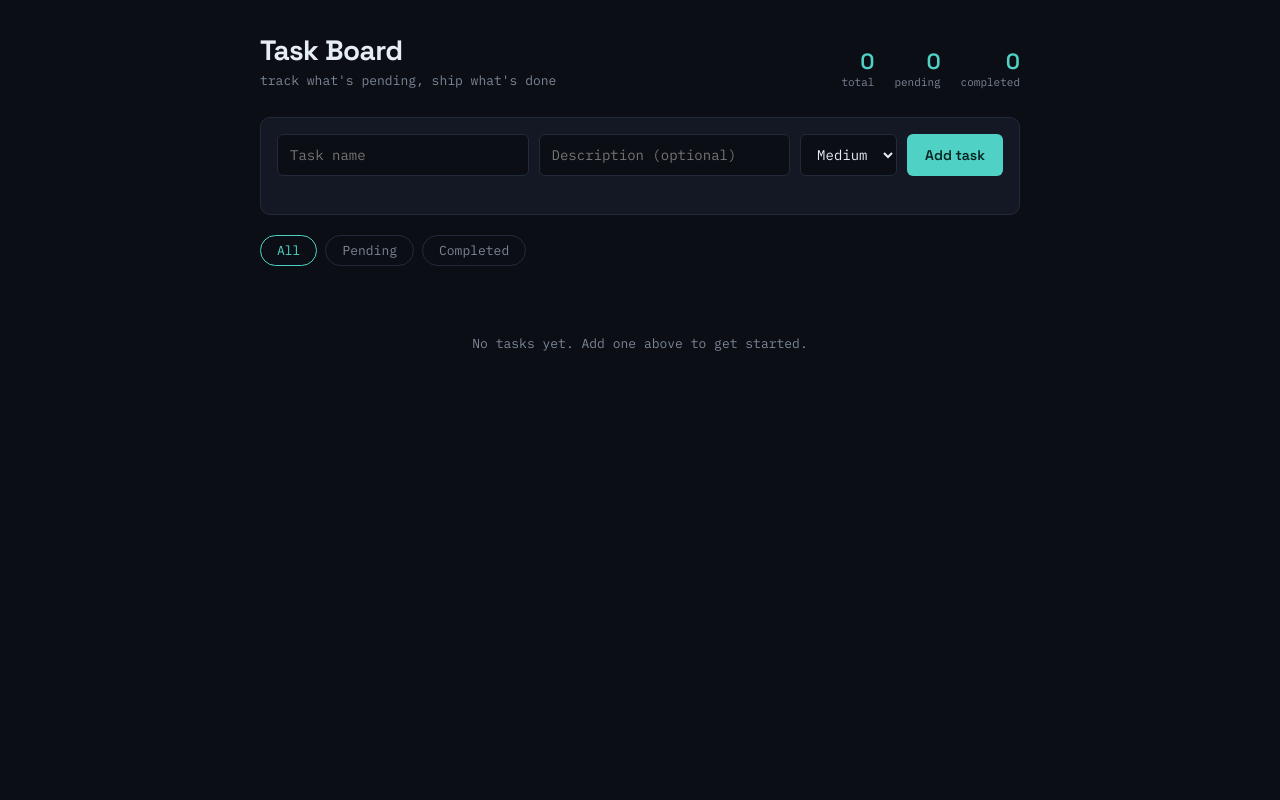
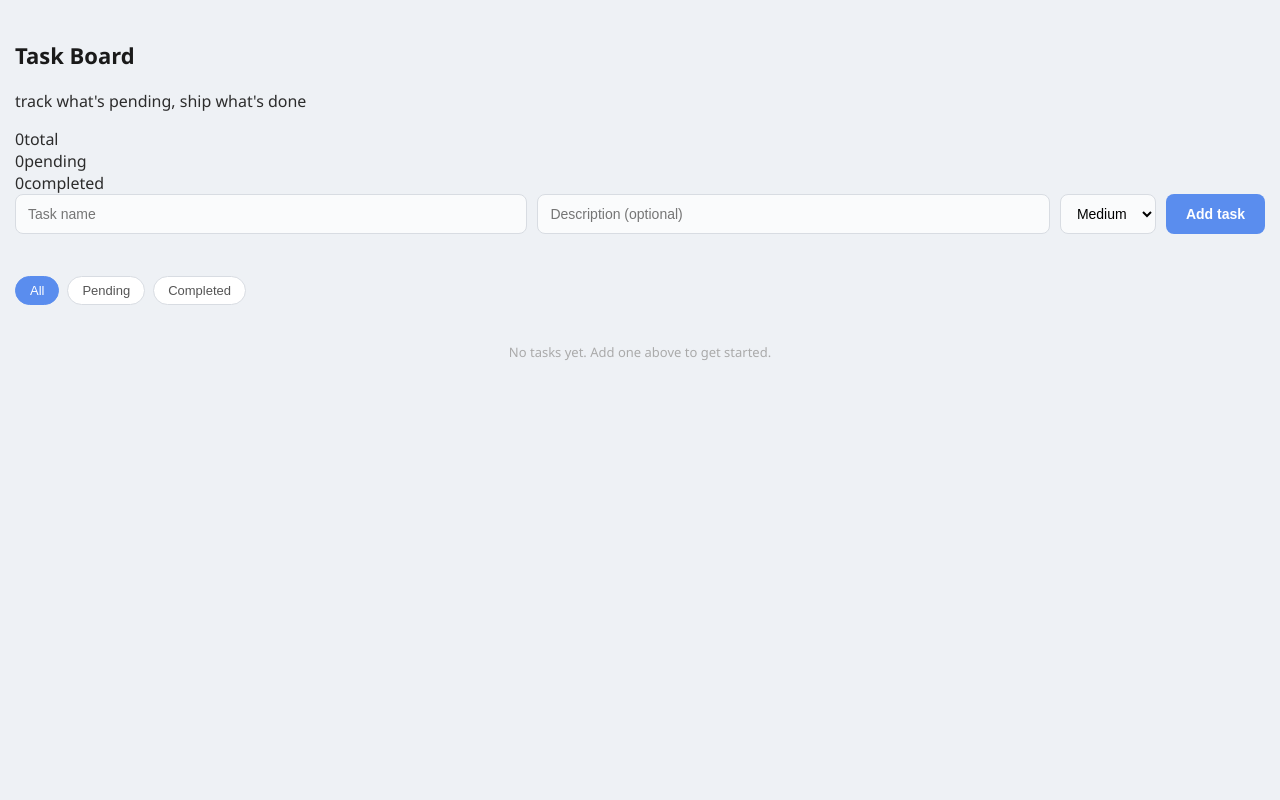
Before and after one commit to Atman-V/To-Do-app, a Flask app: page / in a window 1280 px wide. Run offline with Flask 3, Linux system fonts and the light colour scheme; data that the repository does not hold is empty.

Commit message:
Polish UI styling with rounded corners and shadows

```diff
--- a/static/style.css
+++ b/static/style.css
@@ -1,263 +1,179 @@
-:root {
-  --bg: #0B0E14;
-  --panel: #131824;
-  --panel-border: #232B3A;
-  --text: #E6EDF3;
-  --muted: #7C8798;
-  --accent: #4FD1C5;
-  --low: #6FCF97;
-  --medium: #F2B33D;
-  --high: #FF6B6B;
+* {
+  box-sizing: border-box;
 }
 
-* { box-sizing: border-box; }
-
 body {
+  font-family: 'Segoe UI', Arial, sans-serif;
+  background: #eef1f5;
   margin: 0;
-  background: var(--bg);
-  color: var(--text);
-  font-family: 'IBM Plex Mono', monospace;
-  min-height: 100vh;
-  padding: 32px 20px 80px;
+  padding: 40px 15px;
+  color: #2c2c2c;
 }
 
-.board {
-  max-width: 760px;
+.container {
+  max-width: 520px;
   margin: 0 auto;
+  background: #ffffff;
+  padding: 28px 26px;
+  border-radius: 12px;
+  box-shadow: 0 4px 16px rgba(0,0,0,0.08);
 }
 
-.board-header {
-  display: flex;
-  justify-content: space-between;
-  align-items: flex-end;
-  flex-wrap: wrap;
-  gap: 16px;
-  margin-bottom: 28px;
-}
-
-.header-title h1 {
-  font-family: 'Space Grotesk', sans-serif;
-  font-size: 28px;
-  font-weight: 700;
-  margin: 0;
-  letter-spacing: -0.02em;
-}
-
-.subtitle {
-  margin: 4px 0 0;
-  color: var(--muted);
-  font-size: 13px;
-}
-
-.stats {
-  display: flex;
-  gap: 20px;
-}
-
-.stat {
-  display: flex;
-  flex-direction: column;
-  align-items: flex-end;
-}
-
-.stat-value {
-  font-family: 'Space Grotesk', sans-serif;
+h1 {
   font-size: 22px;
-  font-weight: 600;
-  color: var(--accent);
-}
-
-.stat-label {
-  font-size: 11px;
-  color: var(--muted);
-}
-
-.composer {
-  background: var(--panel);
-  border: 1px solid var(--panel-border);
-  border-radius: 10px;
-  padding: 16px;
-  margin-bottom: 20px;
+  margin: 0 0 20px;
+  color: #1a1a1a;
 }
 
 #task-form {
   display: flex;
+  flex-wrap: wrap;
   gap: 10px;
-  flex-wrap: wrap;
+  margin-bottom: 8px;
 }
 
 #task-form input[type="text"] {
-  flex: 1 1 160px;
-  background: var(--bg);
-  border: 1px solid var(--panel-border);
-  border-radius: 6px;
+  flex: 1 1 130px;
   padding: 10px 12px;
-  color: var(--text);
-  font-family: inherit;
+  border: 1px solid #d8dce2;
+  border-radius: 8px;
   font-size: 14px;
+  background: #fafbfc;
 }
 
 #task-form input[type="text"]:focus,
 #task-form select:focus {
-  outline: 2px solid var(--accent);
-  outline-offset: 1px;
+  outline: none;
+  border-color: #5a8dee;
+  background: #fff;
 }
 
-#input-priority {
-  background: var(--bg);
-  border: 1px solid var(--panel-border);
-  border-radius: 6px;
+#task-form select {
   padding: 10px 12px;
-  color: var(--text);
-  font-family: inherit;
+  border: 1px solid #d8dce2;
+  border-radius: 8px;
   font-size: 14px;
+  background: #fafbfc;
 }
 
 #task-form button {
-  background: var(--accent);
-  color: #06231F;
+  padding: 10px 20px;
+  background: #5a8dee;
+  color: white;
   border: none;
-  border-radius: 6px;
-  padding: 10px 18px;
-  font-family: 'Space Grotesk', sans-serif;
+  border-radius: 8px;
+  cursor: pointer;
+  font-size: 14px;
   font-weight: 600;
-  font-size: 14px;
-  cursor: pointer;
+  transition: background 0.15s ease;
 }
 
 #task-form button:hover {
-  filter: brightness(1.08);
+  background: #4877d8;
 }
 
 .error {
-  color: var(--high);
-  font-size: 12px;
-  margin: 8px 0 0;
-  min-height: 14px;
+  color: #d64545;
+  font-size: 13px;
+  min-height: 16px;
+  margin: 4px 0 12px;
 }
 
 .filters {
   display: flex;
   gap: 8px;
-  margin-bottom: 16px;
+  margin: 18px 0;
 }
 
 .filter-btn {
-  background: transparent;
-  border: 1px solid var(--panel-border);
-  color: var(--muted);
+  padding: 6px 14px;
+  border: 1px solid #d8dce2;
+  background: #fff;
   border-radius: 20px;
-  padding: 6px 16px;
-  font-family: 'IBM Plex Mono', monospace;
+  cursor: pointer;
   font-size: 13px;
-  cursor: pointer;
+  color: #555;
+  transition: all 0.15s ease;
 }
 
 .filter-btn.active {
-  border-color: var(--accent);
-  color: var(--accent);
+  background: #5a8dee;
+  color: white;
+  border-color: #5a8dee;
 }
 
-.task-list {
-  display: flex;
-  flex-direction: column;
-  gap: 10px;
+#task-list {
+  list-style: none;
+  padding: 0;
+  margin: 0;
 }
 
-.task-card {
-  background: var(--panel);
-  border: 1px solid var(--panel-border);
-  border-left: 3px solid var(--medium);
-  border-radius: 8px;
-  padding: 14px 16px;
+.task-item {
   display: flex;
   justify-content: space-between;
   align-items: center;
-  gap: 12px;
+  padding: 14px 4px;
+  border-bottom: 1px solid #eef0f3;
 }
 
-.task-card.priority-Low { border-left-color: var(--low); }
-.task-card.priority-Medium { border-left-color: var(--medium); }
-.task-card.priority-High { border-left-color: var(--high); }
-
-.task-card.completed {
-  opacity: 0.55;
+.task-item:last-child {
+  border-bottom: none;
 }
 
-.task-card.completed .task-title {
+.task-item.completed .task-title {
   text-decoration: line-through;
-}
-
-.task-main {
-  flex: 1;
-  min-width: 0;
+  color: #a3a3a3;
 }
 
 .task-title {
   font-weight: 600;
+  margin: 0;
   font-size: 15px;
-  margin: 0 0 4px;
 }
 
 .task-description {
-  color: var(--muted);
   font-size: 13px;
-  margin: 0;
-  overflow-wrap: break-word;
+  color: #777;
+  margin: 4px 0 0;
 }
 
-.task-meta {
-  display: flex;
-  gap: 8px;
-  margin-top: 8px;
+.task-priority {
   font-size: 11px;
-  color: var(--muted);
+  font-weight: 600;
+  padding: 2px 8px;
+  border-radius: 10px;
+  margin-left: 8px;
 }
 
-.badge {
-  border-radius: 4px;
-  padding: 2px 8px;
-  font-size: 11px;
-}
-
-.badge.priority-Low { background: rgba(111,207,151,0.15); color: var(--low); }
-.badge.priority-Medium { background: rgba(242,179,61,0.15); color: var(--medium); }
-.badge.priority-High { background: rgba(255,107,107,0.15); color: var(--high); }
-
-.task-actions {
-  display: flex;
-  gap: 6px;
-  flex-shrink: 0;
-}
+.priority-Low { background: #e3f6e5; color: #2f8f3f; }
+.priority-Medium { background: #fff4d9; color: #b8860b; }
+.priority-High { background: #fde3e3; color: #c0392b; }
 
 .task-actions button {
-  background: transparent;
-  border: 1px solid var(--panel-border);
-  color: var(--text);
+  margin-left: 6px;
+  padding: 6px 12px;
+  border: 1px solid #d8dce2;
+  background: #fff;
   border-radius: 6px;
-  padding: 6px 10px;
-  font-family: inherit;
+  cursor: pointer;
   font-size: 12px;
-  cursor: pointer;
+  color: #444;
+  transition: all 0.15s ease;
 }
 
 .task-actions button:hover {
-  border-color: var(--accent);
-  color: var(--accent);
+  border-color: #5a8dee;
+  color: #5a8dee;
 }
 
-.task-actions button.delete-btn:hover {
-  border-color: var(--high);
-  color: var(--high);
+.task-actions .delete-btn:hover {
+  border-color: #d64545;
+  color: #d64545;
 }
 
-.empty-state {
-  color: var(--muted);
+#empty-state {
+  color: #aaa;
   text-align: center;
-  padding: 40px 0;
   font-size: 13px;
+  padding: 20px 0;
 }
-
-@media (prefers-reduced-motion: no-preference) {
-  .task-card { transition: opacity 0.15s ease; }
-}
```
